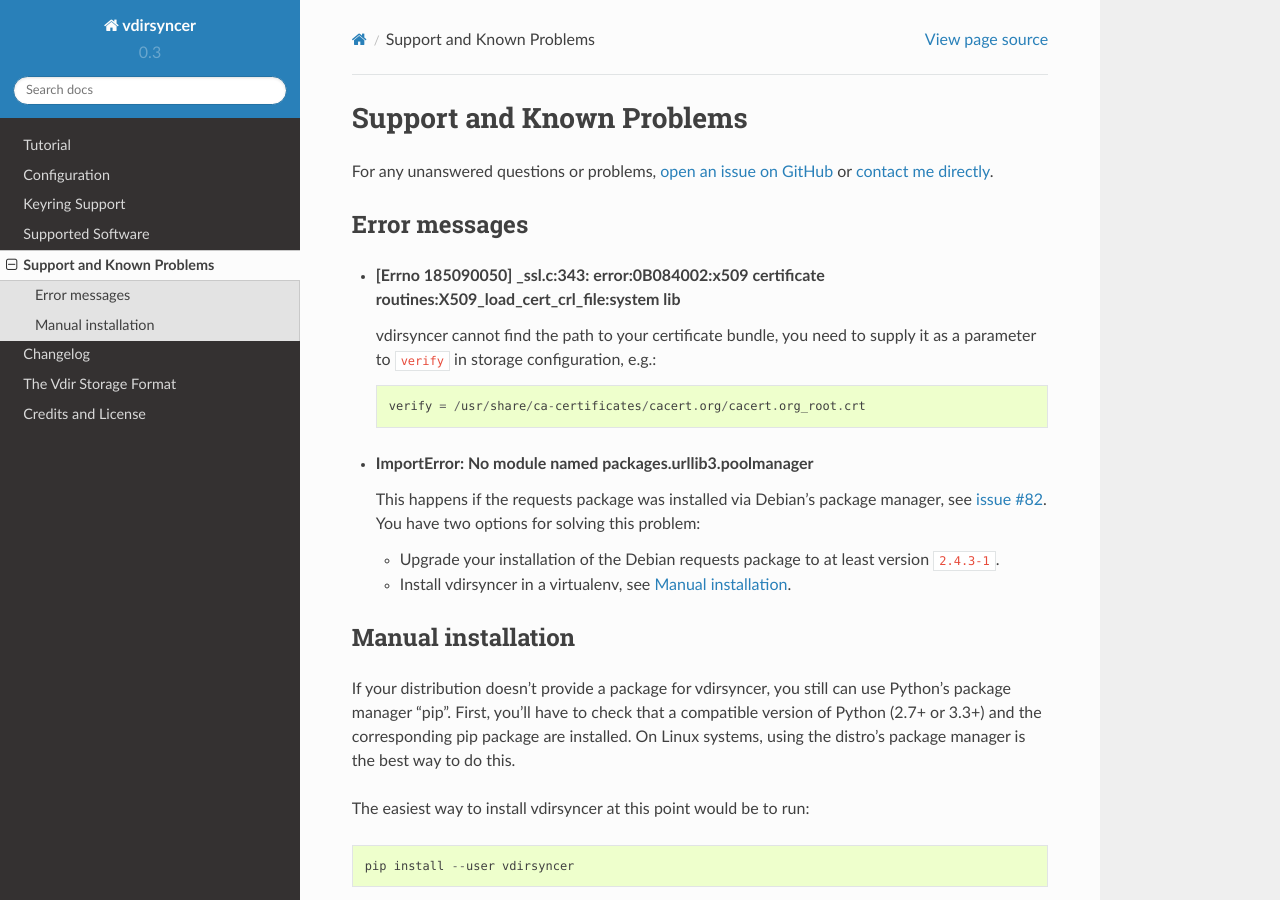
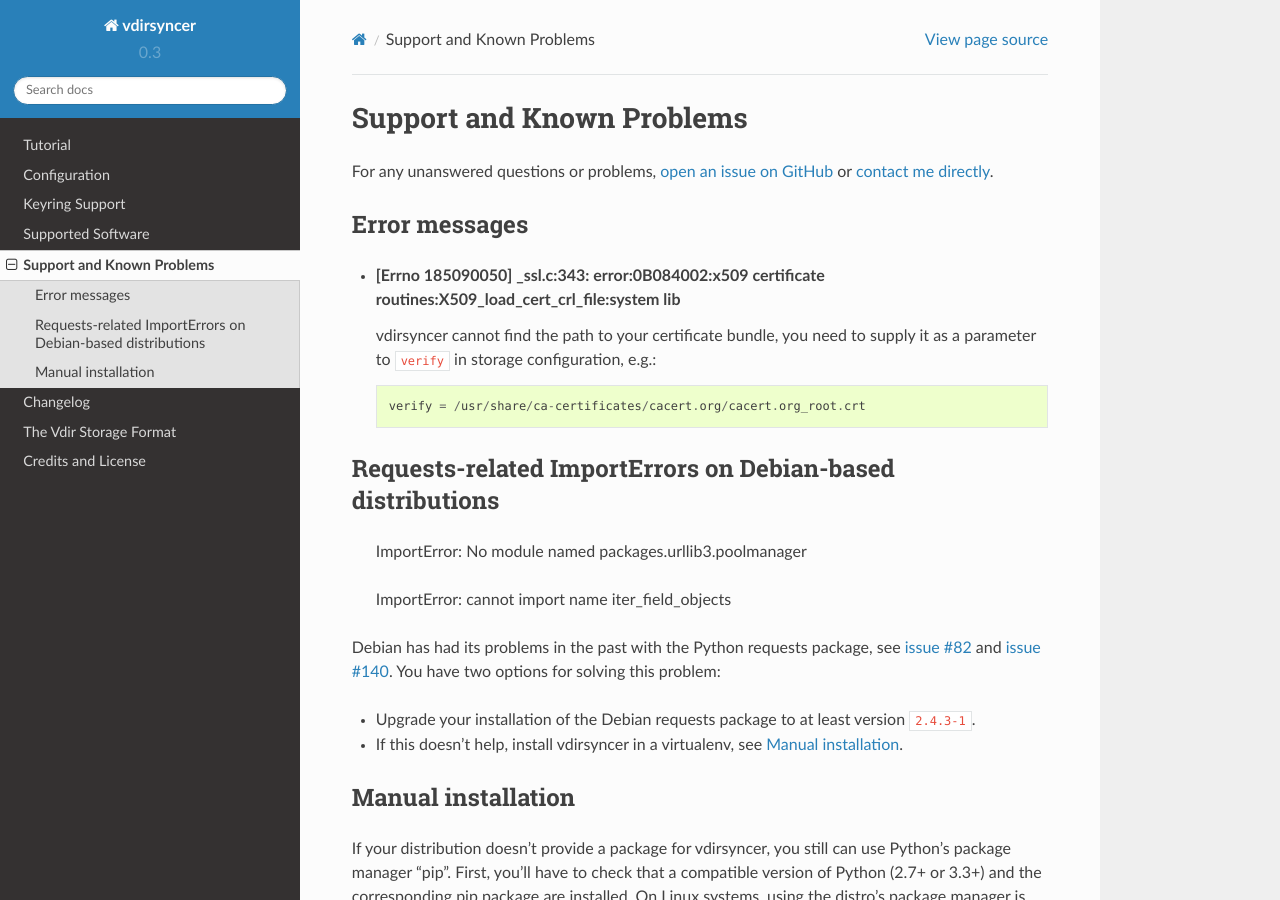
Before and after one commit to pimutils/vdirsyncer, a Sphinx documentation site: the page built from docs/problems.rst, in a window 1280 px wide and 900 px high. Built offline with Sphinx 7.4.7 and the Read the Docs theme 2.0.0, drawn with Linux system fonts in a browser that asks for light colours.

Commit message:
Update debian problems in response to #140

```diff
--- a/docs/problems.rst
+++ b/docs/problems.rst
@@ -5,6 +5,7 @@
 For any unanswered questions or problems, `open an issue on GitHub
 <https://github.com/untitaker/vdirsyncer/issues/new>`_ or `contact me directly
 <https://unterwaditzer.net>`_.
+
 
 Error messages
 --------------
@@ -17,15 +18,24 @@
 
       verify = /usr/share/ca-certificates/cacert.org/cacert.org_root.crt
 
-- **ImportError: No module named packages.urllib3.poolmanager**
 
-  This happens if the requests package was installed via Debian's package
-  manager, see :gh:`82`. You have two options for solving this problem:
+.. _debian-urllib3:
 
-  - Upgrade your installation of the Debian requests package to at least
-    version ``2.4.3-1``.
+Requests-related ImportErrors on Debian-based distributions
+-----------------------------------------------------------
 
-  - Install vdirsyncer in a virtualenv, see :ref:`manual-installation`.
+    ImportError: No module named packages.urllib3.poolmanager
+
+    ImportError: cannot import name iter_field_objects
+
+Debian has had its problems in the past with the Python requests package, see
+:gh:`82` and :gh:`140`. You have two options for solving this problem:
+
+- Upgrade your installation of the Debian requests package to at least version
+  ``2.4.3-1``.
+
+- If this doesn't help, install vdirsyncer in a virtualenv, see
+  :ref:`manual-installation`.
 
 
 .. _manual-installation:
--- a/docs/tutorial.rst
+++ b/docs/tutorial.rst
@@ -10,6 +10,8 @@
 
 - `AUR package for ArchLinux <https://aur.archlinux.org/packages/vdirsyncer>`_
 - `pkgsrc <http://pkgsrc.se/time/py-vdirsyncer>`_
+- Debian and Ubuntu don't have packages, but make a manual installation
+  especially hard. See :ref:`debian-urllib3`.
 
 If there is no package for your distribution, you'll need to :ref:`install
 vdirsyncer manually <manual-installation>`. There is an easy command to
```
